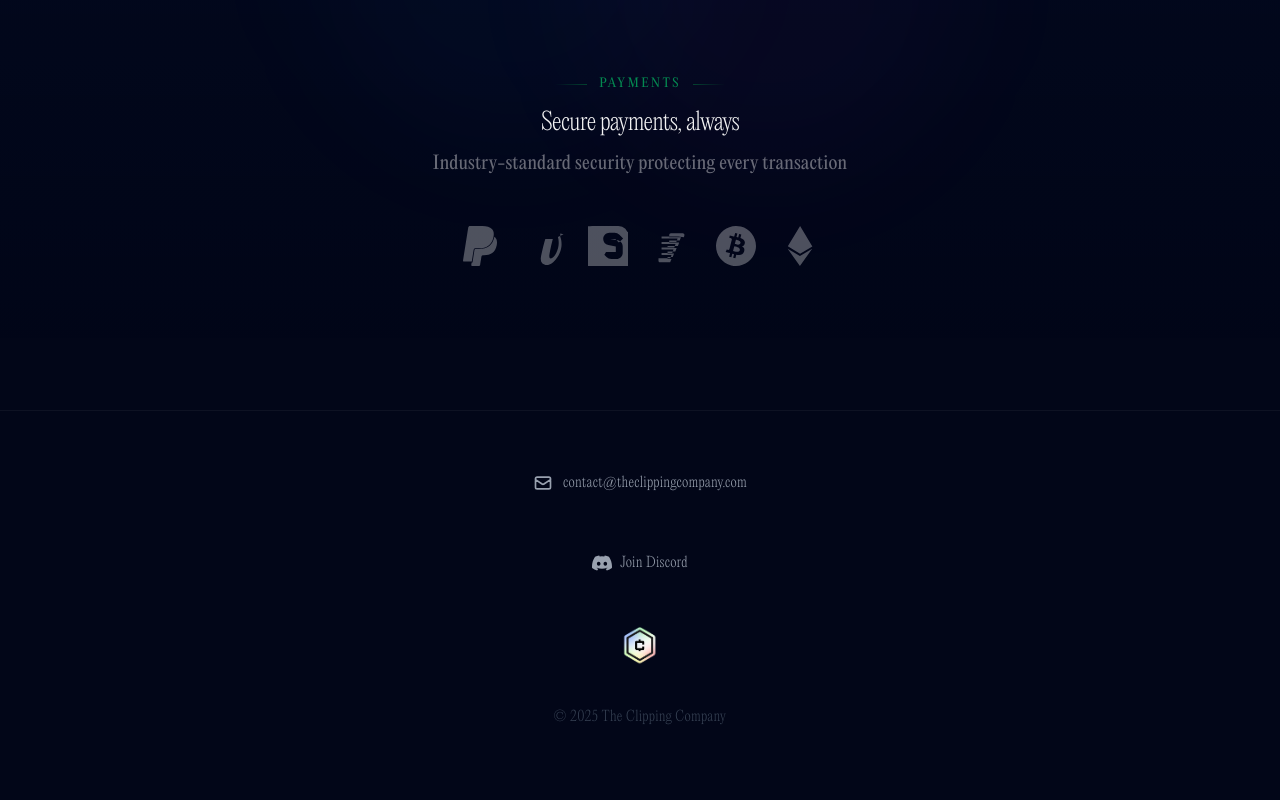
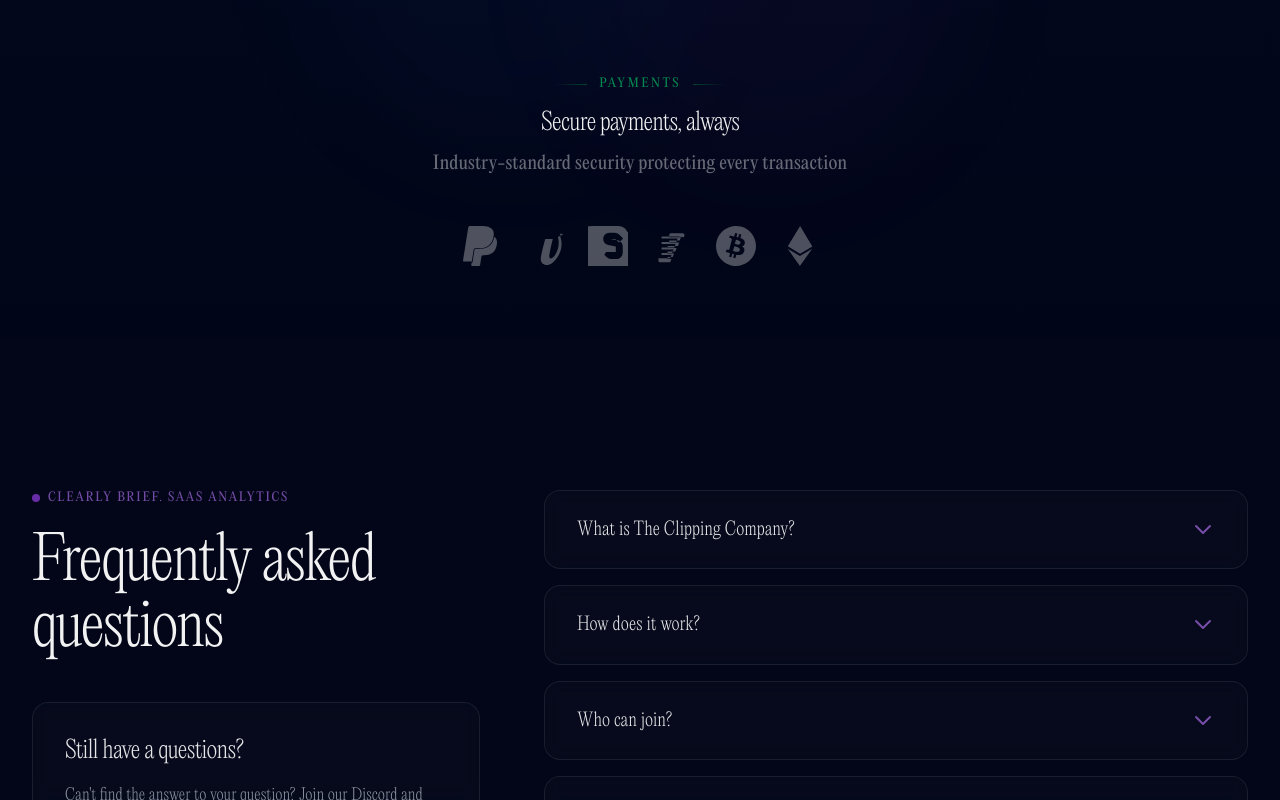
Before and after one commit to 0xazanul/Clipping_waitlst_and_landingf, a Next.js app: page / in a window 1280 px wide. Shown: the part 2757-3557 px from the top of the page. Before the commit the page ends 3532 px from the top, so only its background shows below. Built offline with nearby package versions, Linux system fonts and the light colour scheme; no server answers.

Commit message:
feat: added faq

```diff
--- a/app/page.tsx
+++ b/app/page.tsx
@@ -14,6 +14,10 @@ const PlatformsPayments = dynamic(() => import("@/components/PlatformsPayments")
 });
 
 const HowItWorks = dynamic(() => import("@/components/HowItWorks"), {
+  loading: () => <div className="w-full h-96" />,
+});
+
+const FAQ = dynamic(() => import("@/components/FAQ"), {
   loading: () => <div className="w-full h-96" />,
 });
 
@@ -42,6 +46,8 @@ export default function Home() {
       />
 
       <HeroSection />
+
+      <FAQ />
 
       <footer className="w-full border-t border-white/[0.05] mt-8">
         <div className="max-w-4xl mx-auto px-4 md:px-6 py-8 sm:py-10 md:py-12 flex flex-col items-center gap-6 sm:gap-8">
--- /dev/null
+++ b/components/FAQ.tsx
@@ -0,0 +1,135 @@
+"use client";
+
+import { useState } from "react";
+
+interface FAQItem {
+  question: string;
+  answer: string;
+}
+
+export default function FAQ() {
+  const [openIndex, setOpenIndex] = useState<number | null>(null);
+
+  const faqs: FAQItem[] = [
+    {
+      question: "What is The Clipping Company?",
+      answer: "The Clipping Company connects creators and brands to make short-form content that drives real results. Creators earn for posting, and brands get authentic reach through trusted voices.",
+    },
+    {
+      question: "How does it work?",
+      answer: "Creators pick brand campaigns, post videos on their own channels, and earn based on views and engagement. Brands launch campaigns, set goals, and track performance in real time.",
+    },
+    {
+      question: "Who can join?",
+      answer: "Anyone — whether you're a creator wanting to earn from content or a brand looking to grow through community-driven marketing.",
+    },
+    {
+      question: "How do payments work?",
+      answer: "All payments are secure and flexible. Creators can get paid through PayPal, Cash App, Zelle, Venmo, or crypto. Brands manage budgets transparently through an integrated dashboard.",
+    },
+    {
+      question: "Which platforms are supported?",
+      answer: "We support all major short-form platforms — TikTok, Instagram Reels, YouTube Shorts, Snapchat, Facebook, and X.",
+    },
+  ];
+
+  const toggleFAQ = (index: number) => {
+    setOpenIndex(openIndex === index ? null : index);
+  };
+
+  return (
+    <section className="relative w-full py-16 sm:py-20 md:py-24 lg:py-28 overflow-hidden">
+      <div className="relative w-full max-w-7xl mx-auto px-4 sm:px-6 lg:px-8">
+        <div className="grid grid-cols-1 lg:grid-cols-5 gap-8 sm:gap-10 lg:gap-12 xl:gap-16">
+          {/* Left Side - Heading and CTA */}
+          <div className="lg:col-span-2 space-y-8 sm:space-y-10">
+            <div className="space-y-4 sm:space-y-6">
+              <div className="flex items-center gap-2">
+                <div className="w-2 h-2 rounded-full bg-purple-500/60" />
+                <span className="text-xs font-medium text-purple-400/60 tracking-[0.15em] uppercase">
+                  Clearly brief. SaaS analytics
+                </span>
+              </div>
+
+              <h2 className="text-4xl sm:text-5xl md:text-6xl lg:text-5xl xl:text-6xl font-light text-white/95 tracking-tight leading-[1.1]">
+                Frequently asked
+                <br />
+                questions
+              </h2>
+            </div>
+
+            <div className="bg-white/[0.02] border border-white/[0.08] rounded-2xl p-6 sm:p-8 backdrop-blur-sm">
+              <h3 className="text-xl sm:text-2xl font-light text-white/90 mb-4">
+                Still have a questions?
+              </h3>
+              <p className="text-sm sm:text-base text-gray-400/90 mb-8 font-light leading-relaxed">
+                Can't find the answer to your question? Join our Discord and we'll get back to you as soon as possible!
+              </p>
+              <a
+                href="https://discord.gg/RACEATtXTc"
+                target="_blank"
+                rel="noopener noreferrer"
+                className="inline-flex items-center justify-center gap-2.5 w-full sm:w-auto px-8 py-3 bg-gradient-to-r from-purple-600 to-purple-500 hover:from-purple-500 hover:to-purple-400 text-white text-sm sm:text-base font-medium rounded-xl transition-all duration-200 hover:shadow-lg hover:shadow-purple-500/25 hover:scale-[1.02]"
+              >
+                <svg
+                  className="w-5 h-5"
+                  viewBox="0 0 24 24"
+                  fill="currentColor"
+                >
+                  <path d="M20.317 4.37a19.791 19.791 0 0 0-4.885-1.515a.074.074 0 0 0-.079.037c-.21.375-.444.864-.608 1.25a18.27 18.27 0 0 0-5.487 0a12.64 12.64 0 0 0-.617-1.25a.077.077 0 0 0-.079-.037A19.736 19.736 0 0 0 3.677 4.37a.07.07 0 0 0-.032.027C.533 9.046-.32 13.58.099 18.057a.082.082 0 0 0 .031.057a19.9 19.9 0 0 0 5.993 3.03a.078.078 0 0 0 .084-.028a14.09 14.09 0 0 0 1.226-1.994a.076.076 0 0 0-.041-.106a13.107 13.107 0 0 1-1.872-.892a.077.077 0 0 1-.008-.128a10.2 10.2 0 0 0 .372-.292a.074.074 0 0 1 .077-.01c3.928 1.793 8.18 1.793 12.062 0a.074.074 0 0 1 .078.01c.12.098.246.198.373.292a.077.077 0 0 1-.006.127a12.299 12.299 0 0 1-1.873.892a.077.077 0 0 0-.041.107c.36.698.772 1.362 1.225 1.993a.076.076 0 0 0 .084.028a19.839 19.839 0 0 0 6.002-3.03a.077.077 0 0 0 .032-.054c.5-5.177-.838-9.674-3.549-13.66a.061.061 0 0 0-.031-.03zM8.02 15.33c-1.183 0-2.157-1.085-2.157-2.419c0-1.333.956-2.419 2.157-2.419c1.21 0 2.176 1.096 2.157 2.42c0 1.333-.956 2.418-2.157 2.418zm7.975 0c-1.183 0-2.157-1.085-2.157-2.419c0-1.333.955-2.419 2.157-2.419c1.21 0 2.176 1.096 2.157 2.42c0 1.333-.946 2.418-2.157 2.418z"/>
+                </svg>
+                Join Discord
+              </a>
+            </div>
+          </div>
+
+          {/* Right Side - FAQ Items */}
+          <div className="lg:col-span-3 space-y-4">
+            {faqs.map((faq, index) => (
+              <div
+                key={index}
+                className="bg-white/[0.02] border border-white/[0.08] rounded-2xl overflow-hidden backdrop-blur-sm transition-all duration-300 hover:border-white/[0.12] hover:bg-white/[0.03]"
+              >
+                <button
+                  onClick={() => toggleFAQ(index)}
+                  className="w-full px-6 sm:px-8 py-5 sm:py-6 flex items-start justify-between gap-4 text-left group"
+                >
+                  <span className="text-base sm:text-lg font-light text-white/90 group-hover:text-white transition-colors leading-relaxed">
+                    {faq.question}
+                  </span>
+                  <svg
+                    className={`w-6 h-6 flex-shrink-0 text-purple-400/60 transition-transform duration-300 mt-0.5 ${
+                      openIndex === index ? "rotate-180" : ""
+                    }`}
+                    fill="none"
+                    viewBox="0 0 24 24"
+                    stroke="currentColor"
+                  >
+                    <path
+                      strokeLinecap="round"
+                      strokeLinejoin="round"
+                      strokeWidth={2}
+                      d="M19 9l-7 7-7-7"
+                    />
+                  </svg>
+                </button>
+
+                <div
+                  className={`overflow-hidden transition-all duration-300 ease-in-out ${
+                    openIndex === index ? "max-h-96 opacity-100" : "max-h-0 opacity-0"
+                  }`}
+                >
+                  <div className="px-6 sm:px-8 pb-5 sm:pb-6 pt-0">
+                    <p className="text-sm sm:text-base text-gray-400/90 font-light leading-relaxed">
+                      {faq.answer}
+                    </p>
+                  </div>
+                </div>
+              </div>
+            ))}
+          </div>
+        </div>
+      </div>
+    </section>
+  );
+}
```
